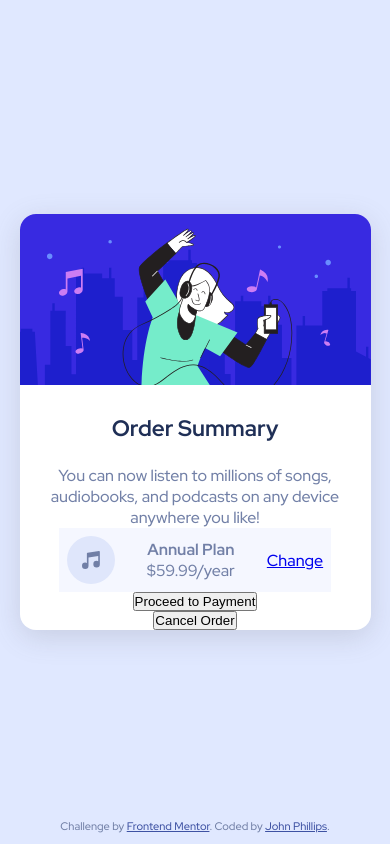
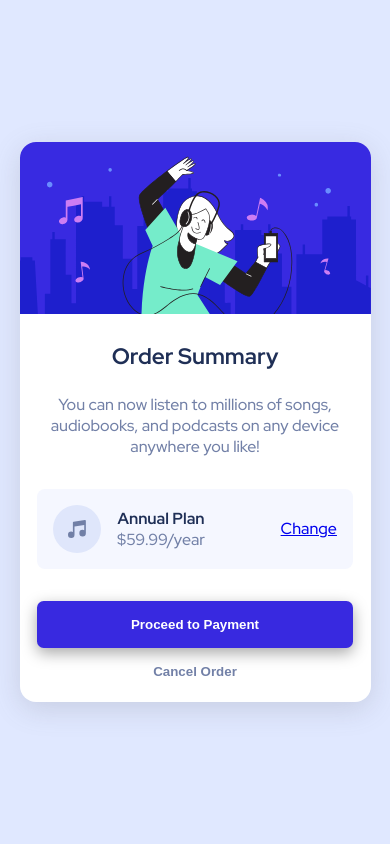
Before and after one commit to john-k-phillips/fm-order-summary-component, a plain HTML site: page index.html in a window 390 px wide. Drawn offline with Linux system fonts and the light colour scheme.

Commit message:
Finished styling project, max-width adjusted for responsive design.

```diff
--- a/index.html
+++ b/index.html
@@ -33,27 +33,27 @@
         <h4>
           Annual Plan
         </h4>
-        <span>
+        <span class="price">
           $59.99/year
         </span>
       </div>
-      <a href="#">
+      <a href="#" class="cancel">
         Change
       </a>
     </section>
 
     <!-- Buttons -->
-    <button tabindex="0">
+    <button tabindex="0" class="btn btn-primary">
       Proceed to Payment
     </button>
-    <button tabindex="0">
+    <button tabindex="0" class="btn btn-secondary">
       Cancel Order
     </button>
   </div>
 
-  <footer class="attribution">
+  <!-- <footer class="attribution">
     Challenge by <a href="https://www.frontendmentor.io?ref=challenge" target="_blank">Frontend Mentor</a>.
     Coded by <a href="https://www.frontendmentor.io/profile/John-K-Phillips" target="_blank">John Phillips</a>.
-  </footer>
+  </footer> -->
 </body>
 </html>
--- a/styles.css
+++ b/styles.css
@@ -3,6 +3,10 @@
 :root {
     --clr-base-font: hsl(224, 23%, 55%);
     --clr-secondary-font: hsl(223, 47%, 23%);
+
+    --clr-main-blue: hsl(224, 23%, 55%);
+    --clr-secondary-blue: hsl(223, 47%, 23%);
+    --clr-light-blue: hsl(245, 75%, 52%);
 }
 
 * {
@@ -33,6 +37,12 @@ body {
     max-width: 425px;
 }
 
+/* Hero Styling */
+.hero-illustration {
+    width: 100%;
+    border-radius: 1em 1em 0em 0em
+}
+
 /* Description */
 h1 {
     font-size: 1.4em;
@@ -49,23 +59,56 @@ h1 {
 
 .details {
     width: 90%;
+    max-width: 325px;
 }
 
 /* Item Card */
 .item-card {
     display: flex;
     align-items: center;
+    padding: 1em;
     background-color:hsl(225, 100%, 98%);
-    padding: 0.5em;
-    gap: 2em;
-    /* This needs fixing and resizing. */
+    gap: 1em;
+    border-radius: 0.5em;
+    margin: 2em 0em 2em 0em;
+    width: 90%;
+    max-width: 325px;
 }
 
-/* Hero Styling */
-.hero-illustration {
-    width: 100%;
-    border-radius: 1em 1em 0em 0em
+ .cancel {
+     margin-left: auto;
+ }
+
+h4 {
+    color: var(--clr-secondary-font);
 }
+
+/* Buttons */
+
+.btn {
+    width: 90%;
+    max-width: 325px;
+    padding: 1.2em;
+    border-radius: 0.5em;
+    outline: none;
+    background-color: transparent;
+    border: none;
+    font-weight: 700;
+}
+
+
+.btn-primary {
+    background-color: var(--clr-light-blue);
+    color: white;
+    box-shadow: rgba(0, 0, 0, 0.35) 0px 5px 15px;
+}
+
+.btn-secondary {
+    color: var(--clr-base-font);
+    margin-bottom: 0.5em;
+}
+
+
 
 /* Footer Stlying */
 .attribution {
```
